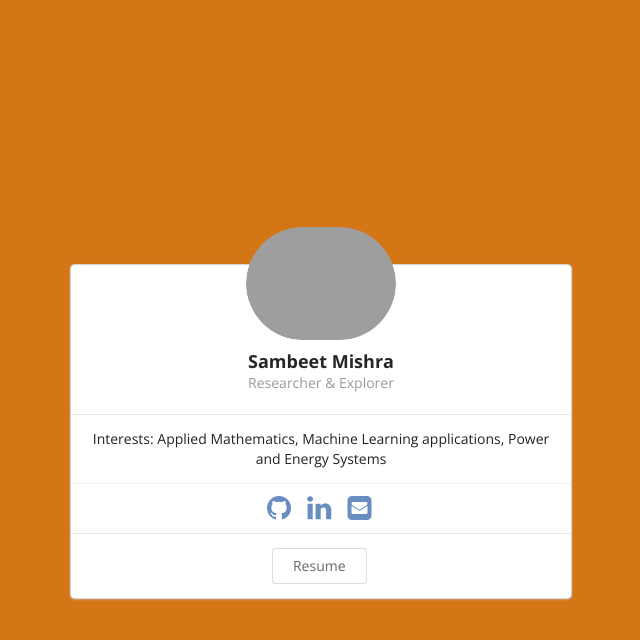
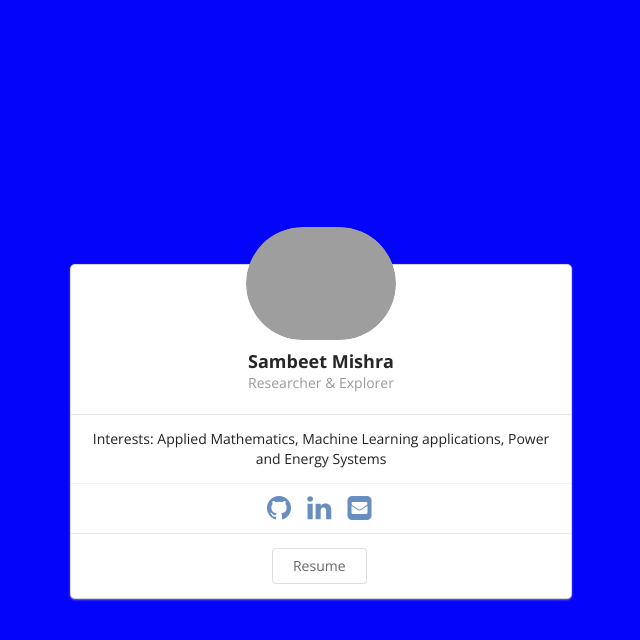
Before and after one commit to sambeetportfolio/sambeet_portfolio, a Jekyll site: the page built from index.html, in a window 1280 px wide. Shown: the top 640 px of the page, without its empty margins (319-959 px from the left). Built offline with Jekyll 4.4.1, drawn with Linux system fonts in a browser that asks for light colours.

Commit message:
refactor css

```diff
--- a/css/stylesheet-customizations.scss
+++ b/css/stylesheet-customizations.scss
@@ -5,36 +5,20 @@
 // Put your custom CSS here if you want to override the defaults.
 // Here are some common customizations for colors
 
-// begin addition
-@keyframes bgcolor {
-    0% {
-        background-color: #45a3e5
-    }
 
-    30% {
-        background-color: #66bf39
-    }
-
-    60% {
-        background-color: #eb670f
-    }
-
-    90% {
-        background-color: #f35
-    }
-
-    100% {
-        background-color: #864cbf
-    }
-}
-// end addition
 // Customize the background color
 body {
   // background-color: #f2f2f2;;
-    -webkit-animation: bgcolor 20s infinite;
-    animation: bgcolor 10s infinite;
-    -webkit-animation-direction: alternate;
-    animation-direction: alternate;
+  animation: colorchange 10s infinite;
+}
+
+@keyframes colorchange
+{
+  0%   {background: red;}
+  25%  {background: yellow;}
+  50%  {background: blue;}
+  75%  {background: green;}
+  100% {background: red;}
 }
 
 // Customize the menubar color
```
